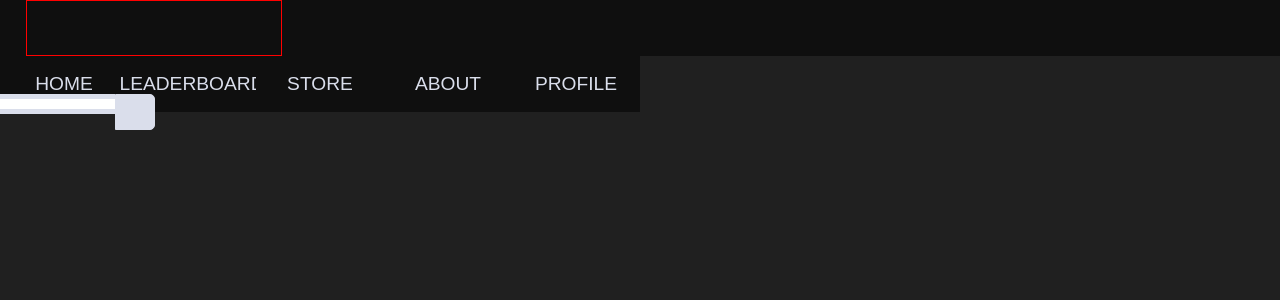
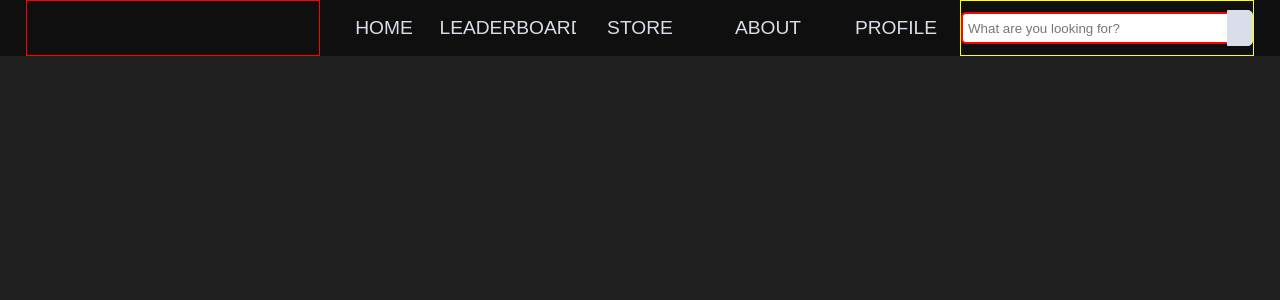
Before and after one commit to AahanPatel/Quexa, a Flask app: page / in a window 1280 px wide. Shown: the top 300 px of the page. Run offline with Flask 3, Linux system fonts and the light colour scheme.

Commit message:
Header fixes

```diff
--- a/templates/html/index.html
+++ b/templates/html/index.html
@@ -4,7 +4,7 @@
     <meta charset="UTF-8">
     <meta name="viewport" content="width=device-width, initial-scale=1.0">
     <title>Homework Helper</title>
-    <link rel="stylesheet" href="..\static\css\styles.css"/>
+    <link rel="stylesheet" href="\templates\static\css\styles.css"/>
 </head>
 <body>
     <div class="header">
--- a/templates/static/css/styles.css
+++ b/templates/static/css/styles.css
@@ -24,53 +24,54 @@
 /* --------------- HEADER --------------- */
 
 .header {
-    display: block;
+    display: flex;
+    align-items: center;
+    justify-content: space-between;
     height: 7vh;
     background-color: var(--darkest-color);
-    /* border: 0.2em red solid; */
+    width: 100%;
 }
 
 /* --------------- WEBSITE LOGO --------------- */
 
-.header .logo-container {
-    width: 20vw;
+.logo-container {
+    flex: 1;
+    display: flex;
+    align-items: center;
+    justify-content: flex-start;
+    margin-left: 2vw;
     height: 100%;
-    margin: 0 2vw;
     border: red solid .1em;
 }
 
 /* --------------- HEADER MENU --------------- */
 
 .header ul {
+    flex: 2;
+    display: flex;
+    justify-content: center;
+    align-items: center;
     list-style-type: none;
     margin: 0;
-    padding: 0;
-    overflow: hidden;
 }
 
 .header ul li {
-    float: left;
     display: flex;
+    align-items: center;
     justify-content: center;
-    align-items: center;
-    background-color: var(--darkest-color);
-    /* border: blue solid .1em; */
-    margin: 0px;
     height: 7vh;
     width: 10vw;
 }
 
 .header ul li a {
     display: flex;
+    align-items: center;
     justify-content: center;
-    align-items: center;
     width: 100%;
     height: 100%;
     color: var(--text-primary-color);
-    box-sizing: border-box;
     font-size: 1.2em;
     text-align: center;
-    /* border: red solid .1em; */
     background-color: var(--darkest-color);
     cursor: pointer;
 }
@@ -79,32 +80,37 @@
     background-color: var(--primary-color-lighter);
 }
 
-
 /* --------------- SEARCH BAR --------------- */
 
+.search-wrap {
+    flex: 1;
+    display: flex;
+    justify-content: flex-end;
+    align-items: center;
+    margin-right: 2vw;
+    border: yellow solid .1em;
+    height: 100%;
+}
+
 .search {
+    display: flex;
+    align-items: center;
     width: 100%;
-    position: relative;
-    display: flex;
 }
 
 .searchTerm {
-    width: 80%;
-    border: 5px solid var(--text-primary-color);
+    width: 100%;
+    border: 2px solid red;
     border-right: none;
     padding: 5px;
-    height: 20px;
+    height: 4vh;
     border-radius: 5px 0 0 5px;
     outline: none;
     color: var(--darkest-color);
 }
 
-.searchTerm:focus{
-    color: #00B4CC;
-}
-
 .searchButton {
-    width: 40px;
+    width: 10%;
     height: 36px;
     border: 1px solid var(--text-primary-color);
     background: var(--text-primary-color);
@@ -114,8 +120,3 @@
     cursor: pointer;
     font-size: 20px;
 }
-
-.search-wrap{
-    width: 30%;
-    transform: translate(-50%, -50%);
-}
```
